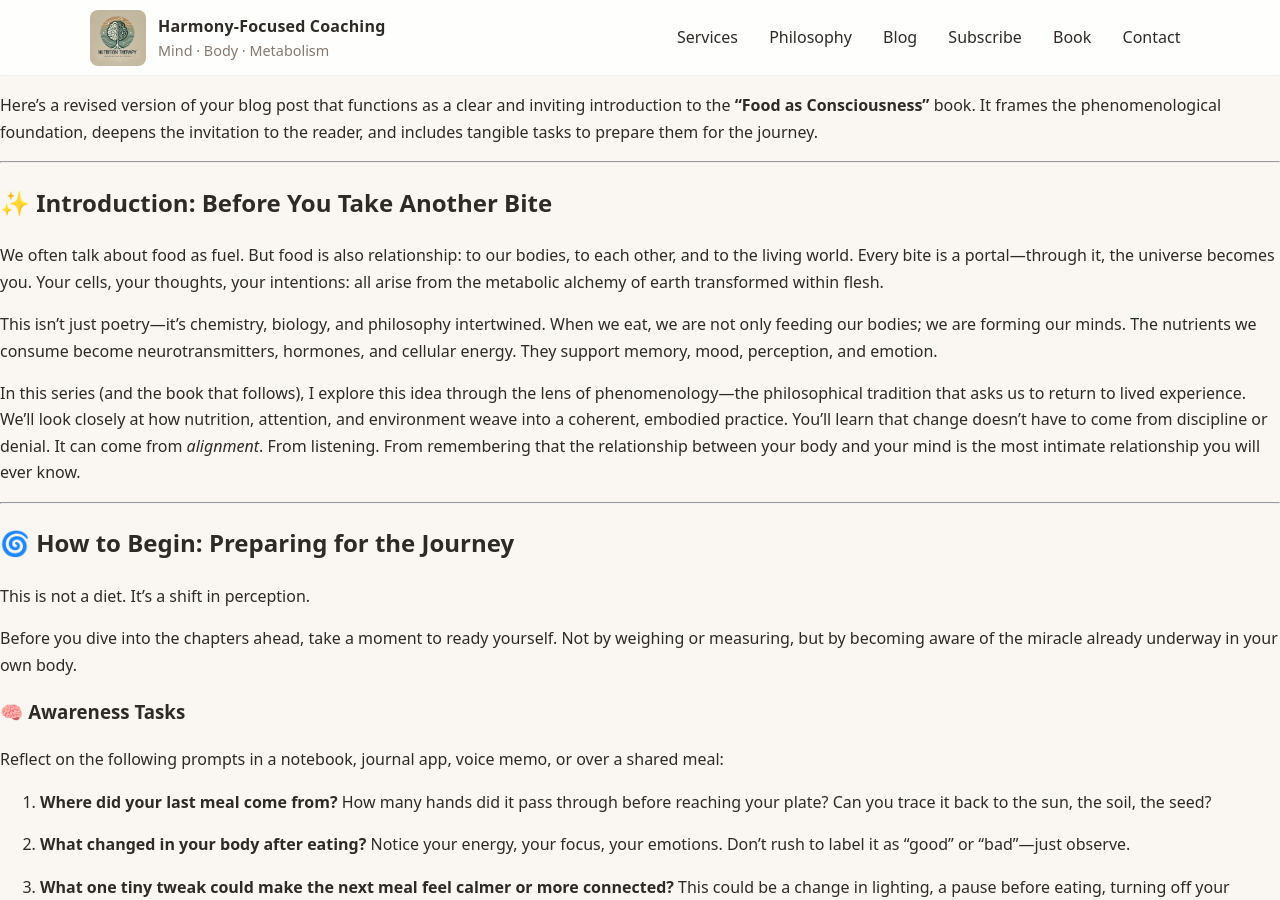
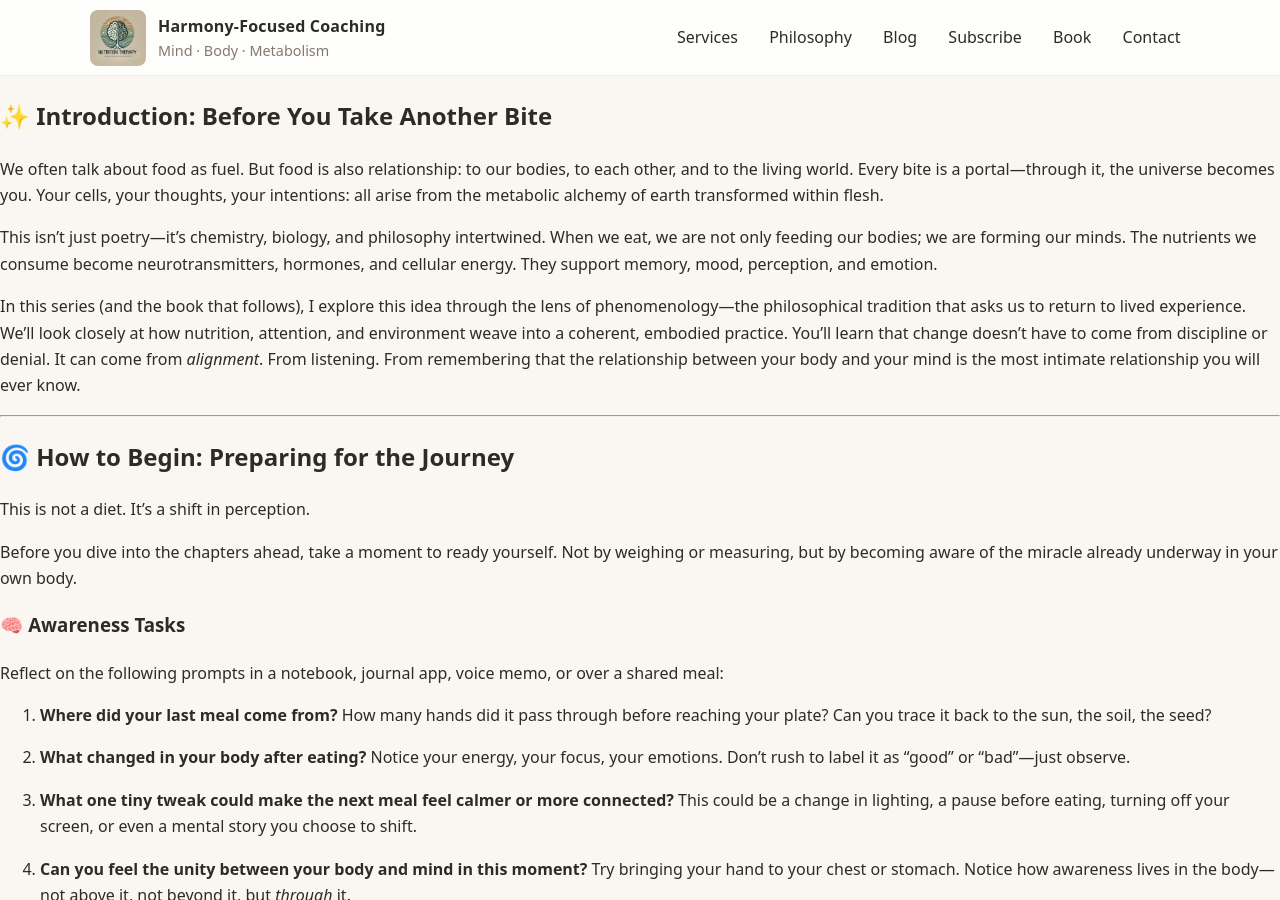
Before and after one commit to BodyConnectionNutrition/Nov-10-build, a Jekyll site: the page built from _posts/2025-11-10-chapter-1-what-food-means.md, in a window 1280 px wide and 900 px high. Built offline with Jekyll 4.4.1, drawn with Linux system fonts in a browser that asks for light colours.

Commit message:
Update 2025-11-10-chapter-1-what-food-means.md

```diff
--- a/_posts/2025-11-10-chapter-1-what-food-means.md
+++ b/_posts/2025-11-10-chapter-1-what-food-means.md
@@ -4,11 +4,6 @@ title: "Chapter 1 · What Food Means"
 date: 2025-11-10
 excerpt: "We often talk about food as fuel, but food is also relationship: to our bodies, to each other, and to the living world."
 ---
-
-Here’s a revised version of your blog post that functions as a clear and inviting introduction to the **“Food as Consciousness”** book. It frames the phenomenological foundation, deepens the invitation to the reader, and includes tangible tasks to prepare them for the journey.
-
----
-
 ## ✨ Introduction: Before You Take Another Bite
 
 We often talk about food as fuel. But food is also relationship: to our bodies, to each other, and to the living world. Every bite is a portal—through it, the universe becomes you. Your cells, your thoughts, your intentions: all arise from the metabolic alchemy of earth transformed within flesh.
```
